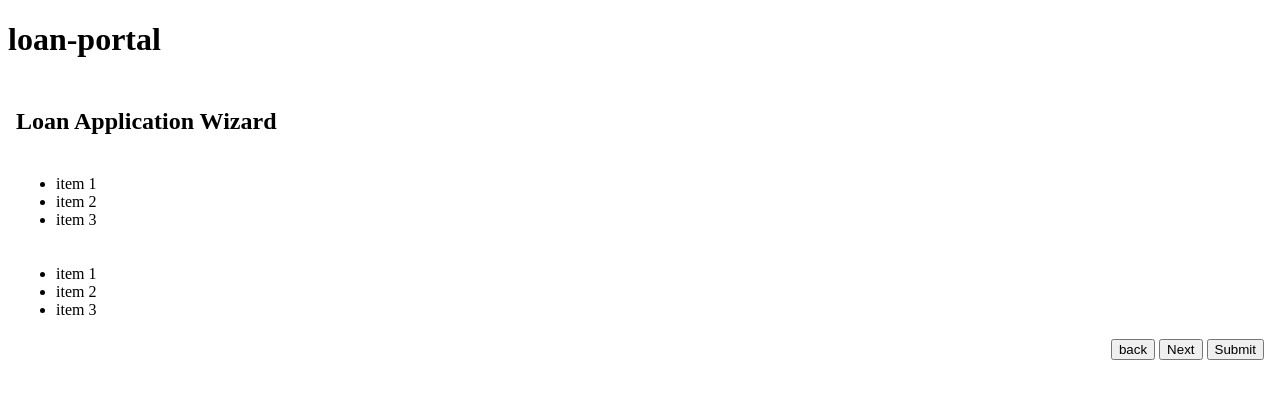
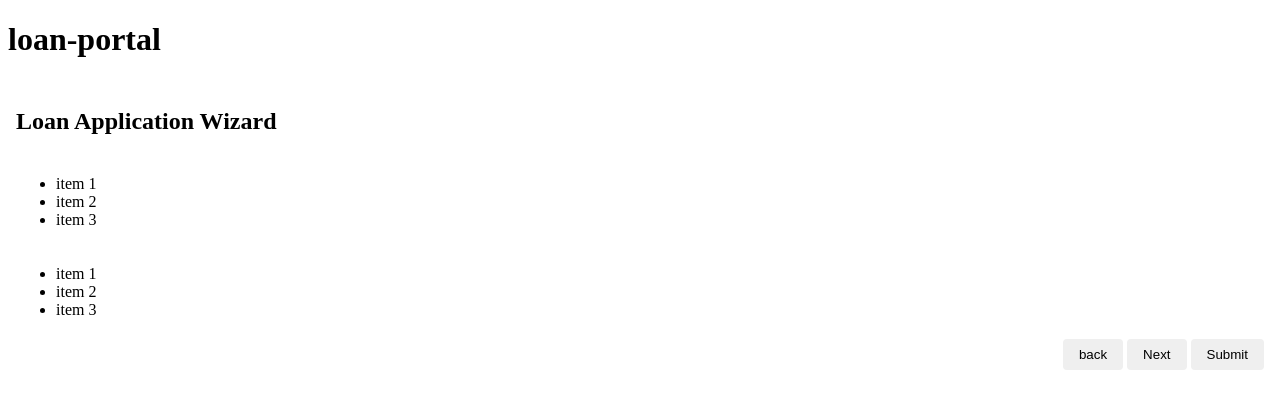
Before and after one commit to jrdnthedev/loan-portal, an Angular app: page /loan-application/wizard in a window 1280 px wide. Shown: the top 408 px of the page. Built offline with nearby package versions, Linux system fonts and the light colour scheme.

Commit message:
refactor: updated button styles

```diff
--- a/src/app/shared/components/button/button.scss
+++ b/src/app/shared/components/button/button.scss
@@ -0,0 +1,5 @@
+button {
+  border: 0;
+  border-radius: 4px;
+  padding: 8px 16px;
+}
```
